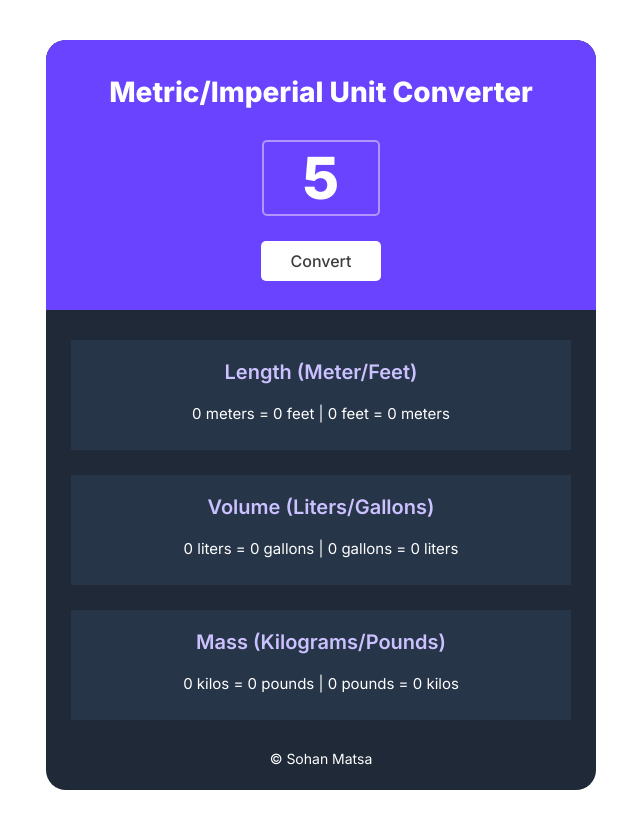
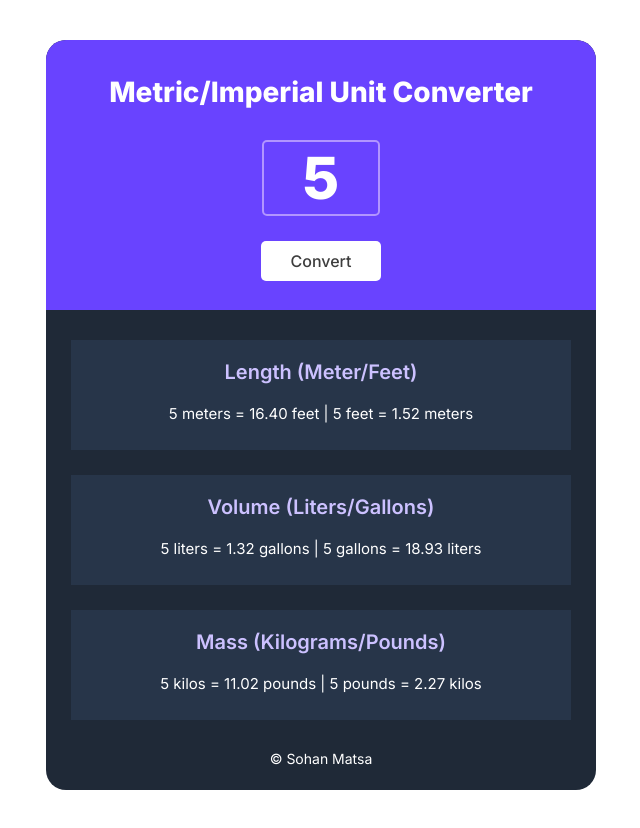
Before and after one commit to sohanmatsa/Unit-Converter, a plain HTML site: page index.html in a window 1280 px wide. Both pictures are taken after typing "5" into the empty fields and a click on the button "Convert". Shown: the whole page, without its empty margins (319-959 px from the left). Drawn offline with Linux system fonts and the light colour scheme.

Commit message:
Added JavaScript code.

```diff
--- a/index.html
+++ b/index.html
@@ -20,7 +20,7 @@
             <input id="input-num" type="number" placeholder="0" max="999">
             <button id="convert-btn">Convert</button>
         </div>
-        <div class="temp">
+        <div class="info">
             <div class="length">
                 <h3>Length (Meter/Feet)</h3>
                 <p id="length-info">0 meters = 0 feet | 0 feet = 0 meters</p>
@@ -36,7 +36,7 @@
         </div>
         <p id="copyright">&#169; Sohan Matsa</p>
     </div>
-
+<script src="script.js"></script>
 </body>
 
 </html>
--- /dev/null
+++ b/script.js
@@ -0,0 +1,32 @@
+const inputNumber = document.getElementById("input-num")
+const convertButton = document.getElementById("convert-btn")
+const lengthInfo = document.getElementById("length-info")
+const volumeInfo = document.getElementById("volume-info")
+const massInfo = document.getElementById("mass-info")
+
+
+
+convertButton.addEventListener("click", function() {
+    const number = inputNumber.value
+    if (number === ""){
+        alert("Please enter a number before converting")
+        return
+    }
+    const meterToFeet = (number * 3.2804).toFixed(2)
+    const feetToMeter = (number * 0.3048).toFixed(2)
+    const literToGallon = (number * 0.264172).toFixed(2)
+    const gallonToLiter = (number * 3.78541).toFixed(2)
+    const kilosToPound = (number * 2.2046).toFixed(2)
+    const poundToKilos = (number / 2.2046).toFixed(2)
+    lengthInfo.innerHTML = `${number} meters = ${meterToFeet} feet | ${number} feet = ${feetToMeter} meters`
+    volumeInfo.innerHTML = `${number} liters = ${literToGallon} gallons | ${number} gallons = ${gallonToLiter} liters`
+    massInfo.innerHTML = `${number} kilos = ${kilosToPound} pounds | ${number} pounds = ${poundToKilos} kilos`
+
+})
+
+convertButton.addEventListener("dblclick" , function() {
+    lengthInfo.textContent = "0 meters = 0 feet | 0 feet = 0 meters"
+    volumeInfo.textContent = "0 liters = 0 gallons | 0 gallons = 0 liters"
+    massInfo.textContent = "0 kilos = 0 pounds | 0 pounds = 0 kilos"
+    inputNumber.value=""
+})
--- a/style.css
+++ b/style.css
@@ -76,6 +76,7 @@ h1{
     font-weight: 500;
     font-size: 16px;
     color: #3D3D3D;
+    cursor: pointer;
 }
 
 .length{
@@ -102,7 +103,7 @@ h1{
 
 }
 
-.temp{
+.info{
     display: flex;
     flex-direction: column;
     align-items: center;
```
